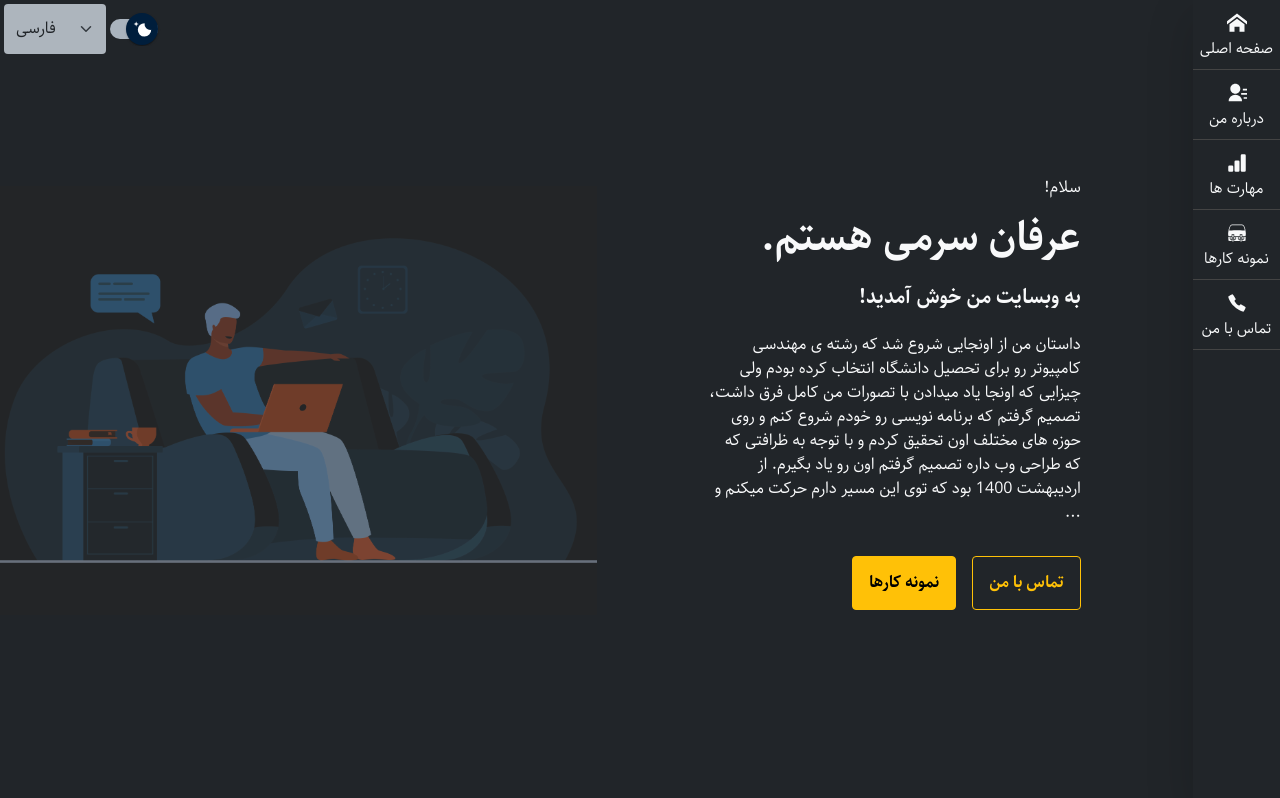
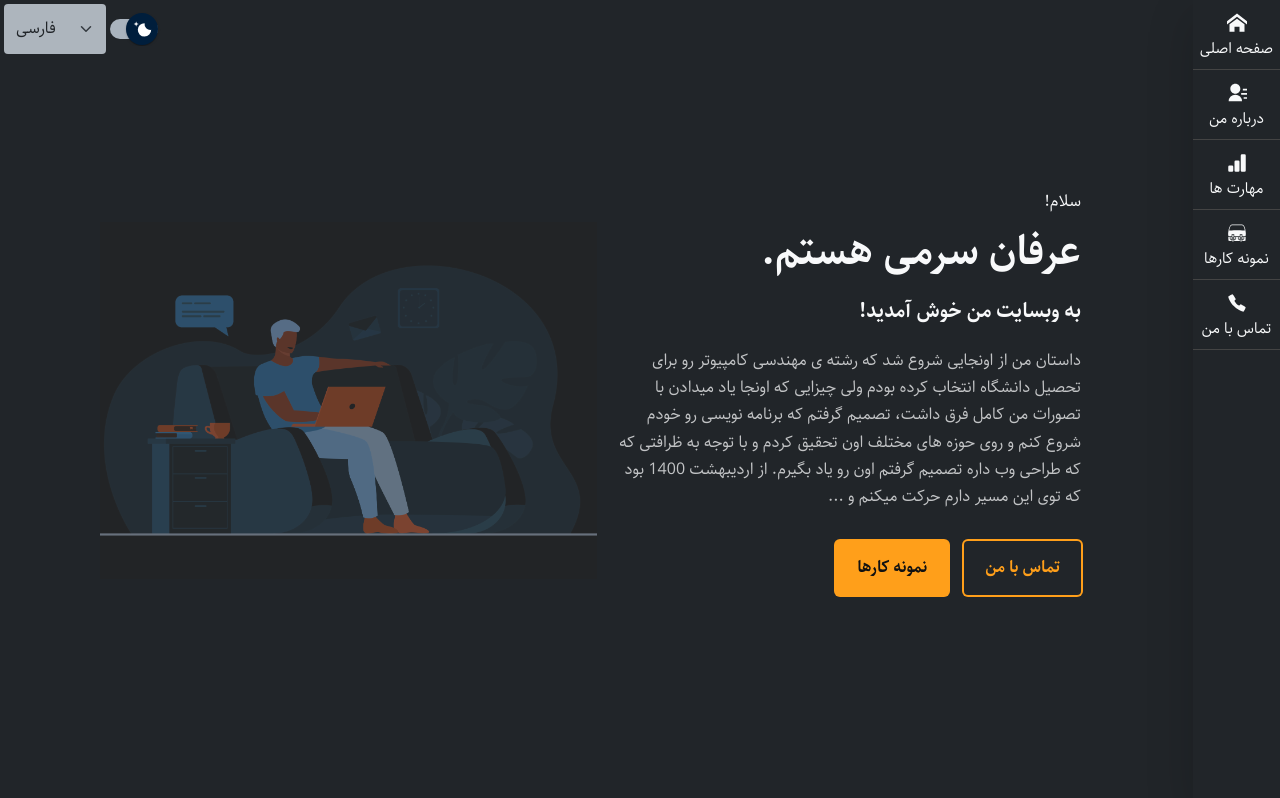
Before and after one commit to erfansormi/my-website, a React (Create React App) app: page / in a window 1280 px wide. Shown: the top 798 px of the page. Built offline with nearby package versions, Linux system fonts and the light colour scheme.

Commit message:
about me compelte almost

```diff
--- a/src/Components/Banner/Banner.js
+++ b/src/Components/Banner/Banner.js
@@ -13,7 +13,7 @@ const Banner = () => {
     const { state } = useContext(DataContext)
 
     return (
-        <div className={`row m-0  ${state.darkMode && "text-light bg-dark"}`}>
+        <div className={`row m-0`}>
             <div className={`col-6 ${styles.banner_description}`}>
                 {BannerData[state.language].map((item, index) =>
                     <div key={index} className="h-100 text-capitalize">
@@ -31,12 +31,12 @@ const Banner = () => {
                         </div>
                         <div className={"d-flex"}>
                             <div>
-                                <button className='btn btn-outline-warning px-3'>
+                                <button className='btn btn-outline-orange'>
                                     {item.btn1}
                                 </button>
                             </div>
                             <div className={`${state.language == "FA" ? "me-3" : "ms-3"}`}>
-                                <button className='btn btn-warning px-3'>
+                                <button className='btn btn-orange'>
                                     {item.btn2}
                                 </button>
                             </div>
--- a/src/Components/Banner/banner.module.css
+++ b/src/Components/Banner/banner.module.css
@@ -3,8 +3,6 @@
     background-repeat: no-repeat;
     background-position: center;
     background-size: 115%;
-    min-height: 100vh;
-    position: relative;
 }
 
 .dark_bg {
@@ -21,7 +19,6 @@
     display: flex;
     flex-direction: column;
     justify-content: center;
-    width: 65%;
 }
 
 .banner_description>div>div {
--- a/src/Components/Home/Home.js
+++ b/src/Components/Home/Home.js
@@ -1,4 +1,4 @@
-import React, { useContext } from "react";
+import React, { useContext, useEffect, useRef } from "react";
 
 //context
 import { DataContext } from "../../Context/DataContextProvider";
@@ -7,6 +7,7 @@ import { DataContext } from "../../Context/DataContextProvider";
 import FixedSideBar from "../Sidebar/FixedSideBar";
 import Banner from "../Banner/Banner";
 import LanguageVSNightMode from "../Other/Language&NightMode";
+import AboutMeContainer from "./AboutMeContainer";
 
 //css
 import styles from "./home.module.css";
@@ -14,20 +15,46 @@ import styles from "./home.module.css";
 const Home = () => {
     const { state, setState } = useContext(DataContext);
 
+    const mainRef = useRef()
+
+    useEffect(() => {
+        // if child == odd => different backgroundColor
+        const childs = mainRef.current.childNodes;
+
+        childs.forEach((item, index) => {
+            if (index % 2 == 1) {
+                if (state.darkMode) {
+                    item.style.backgroundColor = "rgb(39, 43, 46)"
+                }
+
+                if (!state.darkMode) {
+                    item.style.backgroundColor = "#e9e9e9"
+                }
+            }
+        });
+    })
+
     return (
         <>
             <LanguageVSNightMode />
             <FixedSideBar />
             <main
+                ref={mainRef}
                 dir={`${state.language == "FA" && "rtl"}`}
                 className={`${state.language == "FA"
                     ? `${styles.right_margin}`
                     : `${styles.left_margin}`
-                    }`}
+                    }
+                    ${state.darkMode && "text-light bg-dark"}
+                    ${styles.main}
+                    main-element`}
             >
                 <article>
                     <Banner />
                 </article>
+                <div>
+                    <AboutMeContainer />
+                </div>
             </main>
         </>
     );
--- a/src/Components/Home/home.module.css
+++ b/src/Components/Home/home.module.css
@@ -1,3 +1,12 @@
+.main>article, .main>div, main>section {
+    height: 100vh;
+    min-height: 700px;
+    position: relative;
+    display: flex;
+    align-items: center;
+    padding: 0 100px;
+}
+
 .right_margin {
     margin-right: 87px;
 }
--- a/src/index.css
+++ b/src/index.css
@@ -57,6 +57,39 @@ button {
   padding: 14px 20px !important;
   font-family: "sahel-bold" !important;
   text-transform: capitalize !important;
+  transition: var(--transition) !important;
+  -webkit-transition: var(--transition) !important;
+  -moz-transition: var(--transition) !important;
+  -ms-transition: var(--transition) !important;
+  -o-transition: var(--transition) !important;
+}
+
+.btn-orange {
+  background-color: var(--orange-350) !important;
+  color: #111 !important;
+  box-shadow: 0 0 0 2px var(--orange-350) !important;
+}
+
+.btn-orange:hover {
+  background-color: transparent !important;
+  color: var(--orange-350) !important;
+  box-shadow: 0 0 0 2px var(--orange-350) !important;
+}
+
+.btn-outline-orange {
+  background-color: transparent !important;
+  color: var(--orange-350) !important;
+  box-shadow: 0 0 0 2px var(--orange-350) !important;
+}
+
+.btn-outline-orange:hover {
+  background-color: var(--orange-350) !important;
+  color: #111 !important;
+}
+
+p {
+  line-height: 1.7;
+  opacity: 75%;
 }
 
 .dark-mode {
```
